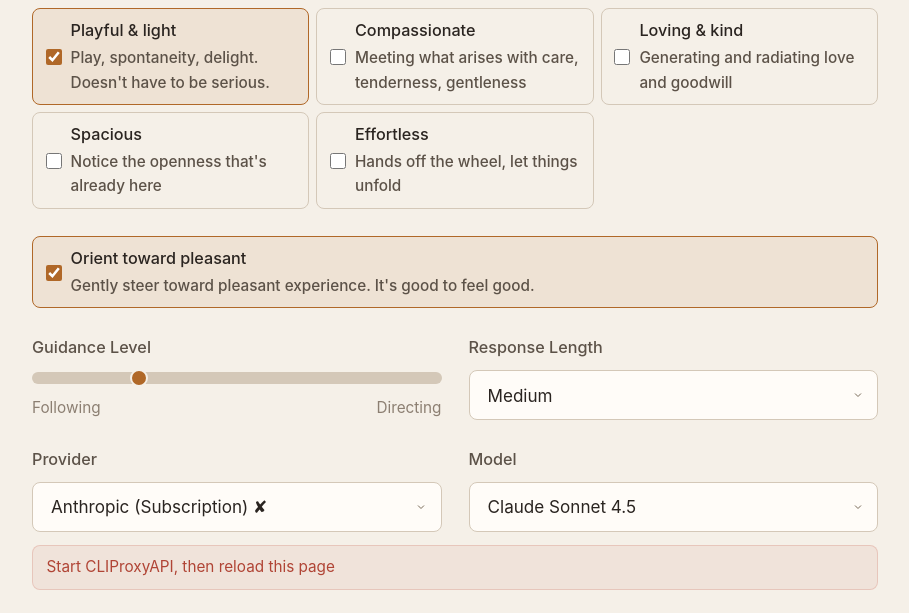
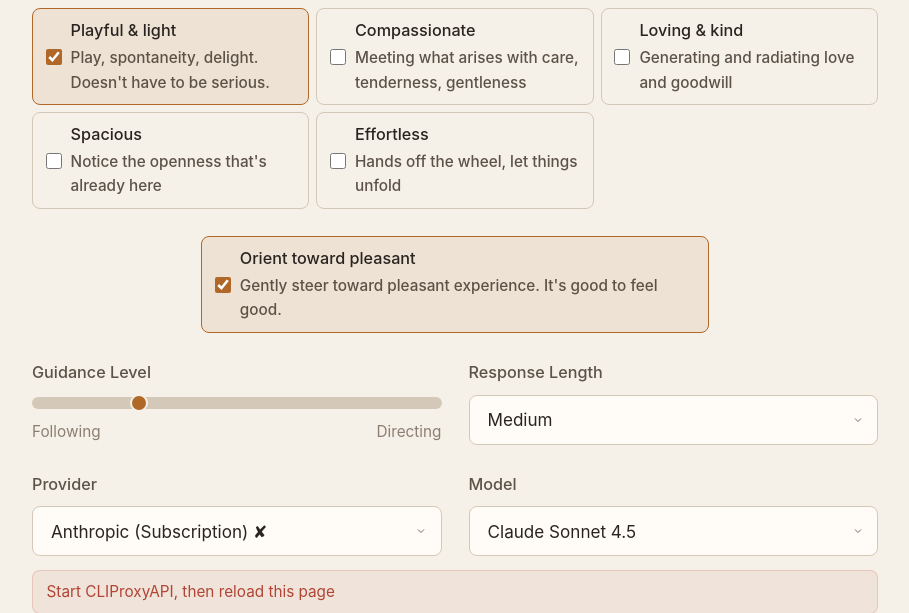
Before and after one commit to akrusz/meditation-pal, a Flask app: page / in a window 1280 px wide. Shown: the part 806-1419 px from the top of the page, without its empty margins (185-1094 px from the left). Run offline with Flask 3, Linux system fonts and the light colour scheme; data that the repository does not hold is empty; parts of the project's set-up code (start-up, migrations or seed data) failed here and were passed over; some web fonts are replaced.

Commit message:
index tweak

```diff
--- a/src/web/static/css/style.css
+++ b/src/web/static/css/style.css
@@ -423,6 +423,8 @@ input[type="range"]::-moz-range-thumb {
 
 .modifier-toggles.single-col {
     grid-template-columns: 1fr;
+    max-width: 60%;
+    margin: 0 auto;
 }
 
 .modifier-toggle {
```
